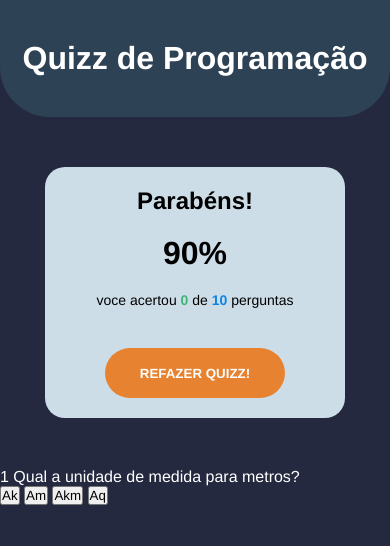
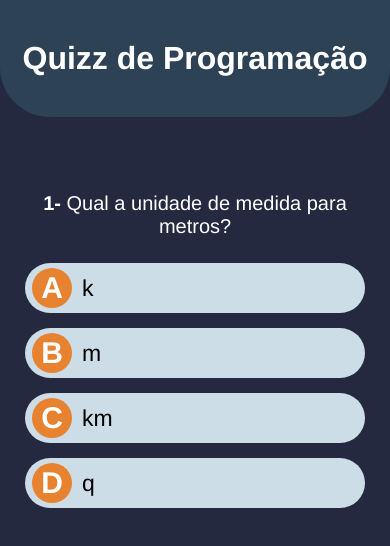
Before and after one commit to PedroGastao/quizz, a plain HTML site: page index.html in a window 390 px wide. Drawn offline with Linux system fonts and the light colour scheme.

Commit message:
adicionando o css da partes das perguntas, deixando responsivo no tamanho maximo de 450px

```diff
--- a/css/style.css
+++ b/css/style.css
@@ -63,3 +63,82 @@ body{
     background-color: #fff;
     color: #e78230;
 }
+
+/*quizz container*/
+
+#quizz-container{
+    width: 500px;
+    margin: 50px auto;
+    border: 1px solid #cddde8;
+    padding: 25px;
+    border-radius: 25px;
+}
+#question{
+    text-align: center;
+    margin-bottom: 25px;
+    font-size: 20px;
+}
+#question-number{
+    font-weight:bold;
+}
+#answers-box button{
+    display: flex;
+    align-items: center;
+    margin: 15px 0;
+    width: 300px;
+    height: 50px;
+    border-radius: 25px;
+    background-color: #cddde8;
+    border: 2px solid transparent;
+    text-align: left;
+    padding-left: 5px;
+    color: #000;
+    cursor: pointer;
+    transition: .5s;
+}
+#answers-box button:hover{
+    background-color:#e78230;
+    color: #fff;
+}
+
+#answers-box .btn-letter{
+    font-size: 30px;
+    font-weight: bold;
+    background-color: #e78230;
+    color: #fff;
+    border-radius: 50%;
+    line-height: 40px;
+    text-align: center;
+    text-transform: uppercase;
+    flex: 1 1 0;
+    max-width: 40px;
+}
+.question-answers{
+    flex: 1 1 0;
+    margin-left: 10px;
+    font-size: 23px;
+
+}
+#quizz-container .wrong-answer, #quizz-container .wrong-answer .btn-letter{
+    background-color: #e62210;
+    color: #fff;
+}
+#quizz-container .correct-answer, #quizz-container .correct-answer .btn-letter{
+    background-color: #40b576;
+    color: #fff;
+}
+
+
+@media(max-width:450px){
+    #quizz-container{
+        border: none;
+        width: 100%;
+
+    }
+    #answers-box button{
+        width: 100%;
+    }
+    #score-container{
+        width: 90%;
+    }
+}
--- a/index.html
+++ b/index.html
@@ -11,7 +11,7 @@
 <body>
     <div id="sup-pag"></div>
     <h1 id="main-title">Quizz de Programação</h1>
-    <div id="score-container">
+    <div id="score-container" class="hide">
         <h2>Parabéns!</h2>
         <p id="display-score"><span>90</span>%</p>
         <p>voce acertou <span id="correct-answers">0</span> de <span id="questions-qty">10</span> perguntas</p>
@@ -19,13 +19,13 @@
     </div>
     <div id="quizz-container">
         <p id="question">
-            <span id="question-number">1</span> <span id="question-text">Qual a unidade de medida para metros?</span>
+            <span id="question-number">1-</span> <span id="question-text">Qual a unidade de medida para metros?</span>
         </p>
         <div id="answers-box">
-            <button class="wrong-answer"><span class="btn-letter">A</span><sapn class="question-answer"></sapn>k</button>
-            <button class="correct-answer"><span class="btn-letter">A</span><sapn class="question-answer"></sapn>m</button>
-            <button><span class="btn-letter">A</span><sapn class="question-answer"></sapn>km</button>
-            <button><span class="btn-letter">A</span><sapn class="question-answer"></sapn>q</button>
+            <button ><span class="btn-letter">A</span><sapn class="question-answers">k</sapn></button>
+            <button ><span class="btn-letter">B</span><sapn class="question-answers">m</sapn></button>
+            <button><span class="btn-letter">C</span><sapn class="question-answers">km</sapn></button>
+            <button><span class="btn-letter">D</span><sapn class="question-answers">q</sapn></button>
         </div>
     </div>
     <!--resposta-->
```
